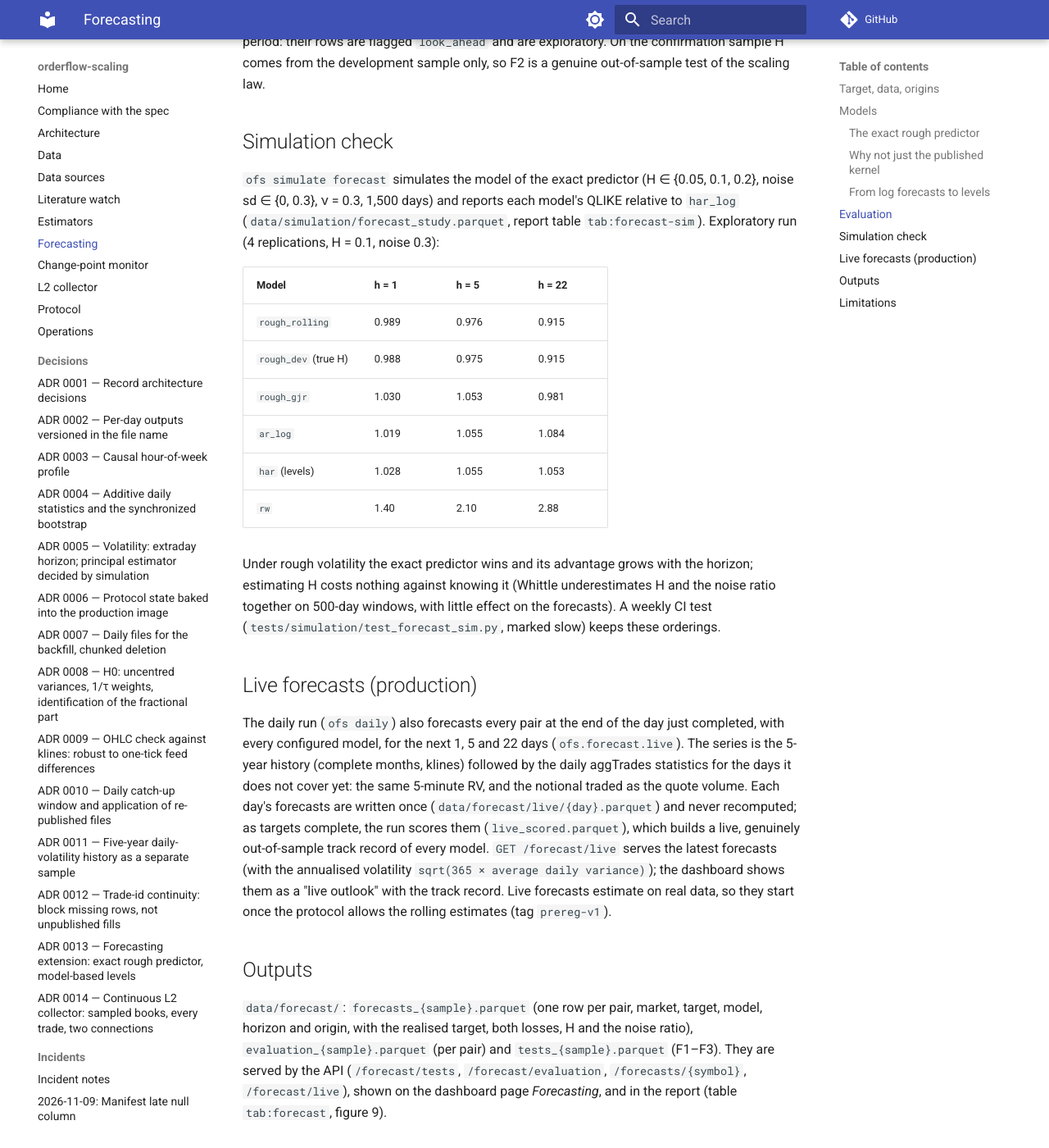
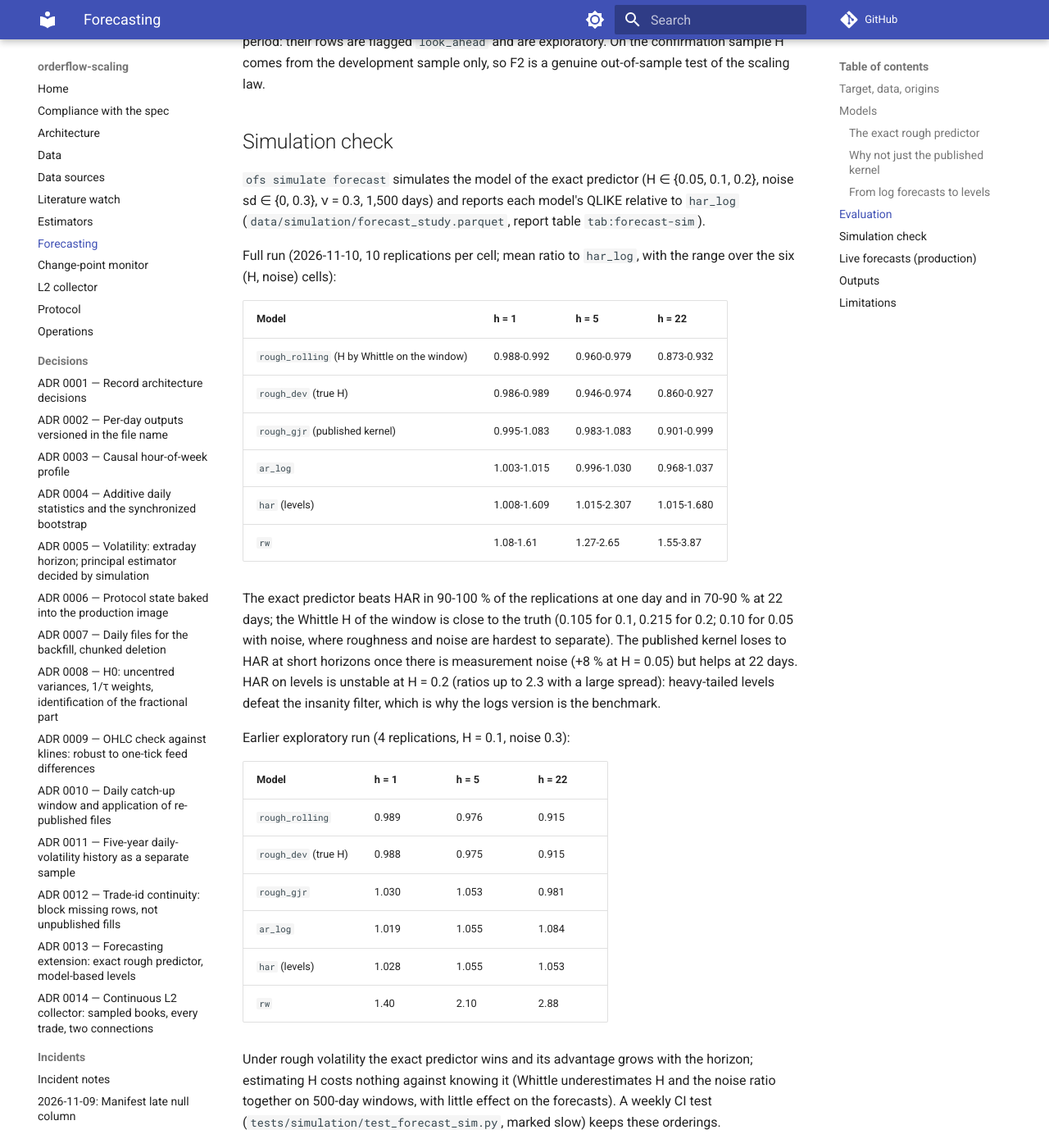
Before and after one commit to NIDHAL277/orderflow-scaling, an MkDocs documentation site: the page built from docs/forecasting.md, in a window 1280 px wide and 1400 px high, scrolled down 3242 px. Shown: the whole window at 82% size. Built offline with MkDocs 1.6.1 and Material for MkDocs 9.7.7, drawn with Linux system fonts in a browser that asks for light colours; comment, search, counter and statistics services are not loaded.

Commit message:
Record the full forecasting simulation study
10 replications per cell, H in {0.05, 0.1, 0.2}, noise sd in {0, 0.3}: the exact
rough predictor beats HAR on logs by about 1 % of QLIKE at one day and 7-13 % at
22 days (70-100 % of replications); the published GJR kernel loses at short
horizons with noise; HAR on levels is unstable at H = 0.2. Docs, README, paper
and slides updated (the tagged pre-registration is unchanged).

Co-Authored-By: Claude Opus 5.5 <noreply@anthropic.com>

```diff
--- a/docs/forecasting.md
+++ b/docs/forecasting.md
@@ -119,7 +119,28 @@ scaling law.
 `ofs simulate forecast` simulates the model of the exact predictor (H ∈ {0.05, 0.1, 0.2},
 noise sd ∈ {0, 0.3}, ν = 0.3, 1,500 days) and reports each model's QLIKE relative to
 `har_log` (`data/simulation/forecast_study.parquet`, report table `tab:forecast-sim`).
-Exploratory run (4 replications, H = 0.1, noise 0.3):
+
+Full run (2026-11-10, 10 replications per cell; mean ratio to `har_log`, with the range
+over the six (H, noise) cells):
+
+| Model | h = 1 | h = 5 | h = 22 |
+|---|---|---|---|
+| `rough_rolling` (H by Whittle on the window) | 0.988-0.992 | 0.960-0.979 | 0.873-0.932 |
+| `rough_dev` (true H) | 0.986-0.989 | 0.946-0.974 | 0.860-0.927 |
+| `rough_gjr` (published kernel) | 0.995-1.083 | 0.983-1.083 | 0.901-0.999 |
+| `ar_log` | 1.003-1.015 | 0.996-1.030 | 0.968-1.037 |
+| `har` (levels) | 1.008-1.609 | 1.015-2.307 | 1.015-1.680 |
+| `rw` | 1.08-1.61 | 1.27-2.65 | 1.55-3.87 |
+
+The exact predictor beats HAR in 90-100 % of the replications at one day and in 70-90 % at
+22 days; the Whittle H of the window is close to the truth (0.105 for 0.1, 0.215 for 0.2;
+0.10 for 0.05 with noise, where roughness and noise are hardest to separate). The published
+kernel loses to HAR at short horizons once there is measurement noise (+8 % at H = 0.05)
+but helps at 22 days. HAR on levels is unstable at H = 0.2 (ratios up to 2.3 with a large
+spread): heavy-tailed levels defeat the insanity filter, which is why the logs version is
+the benchmark.
+
+Earlier exploratory run (4 replications, H = 0.1, noise 0.3):
 
 | Model | h = 1 | h = 5 | h = 22 |
 |---|---|---|---|
```
Also changed, not shown: README.md (+3 -2 lines), 2 other files.
